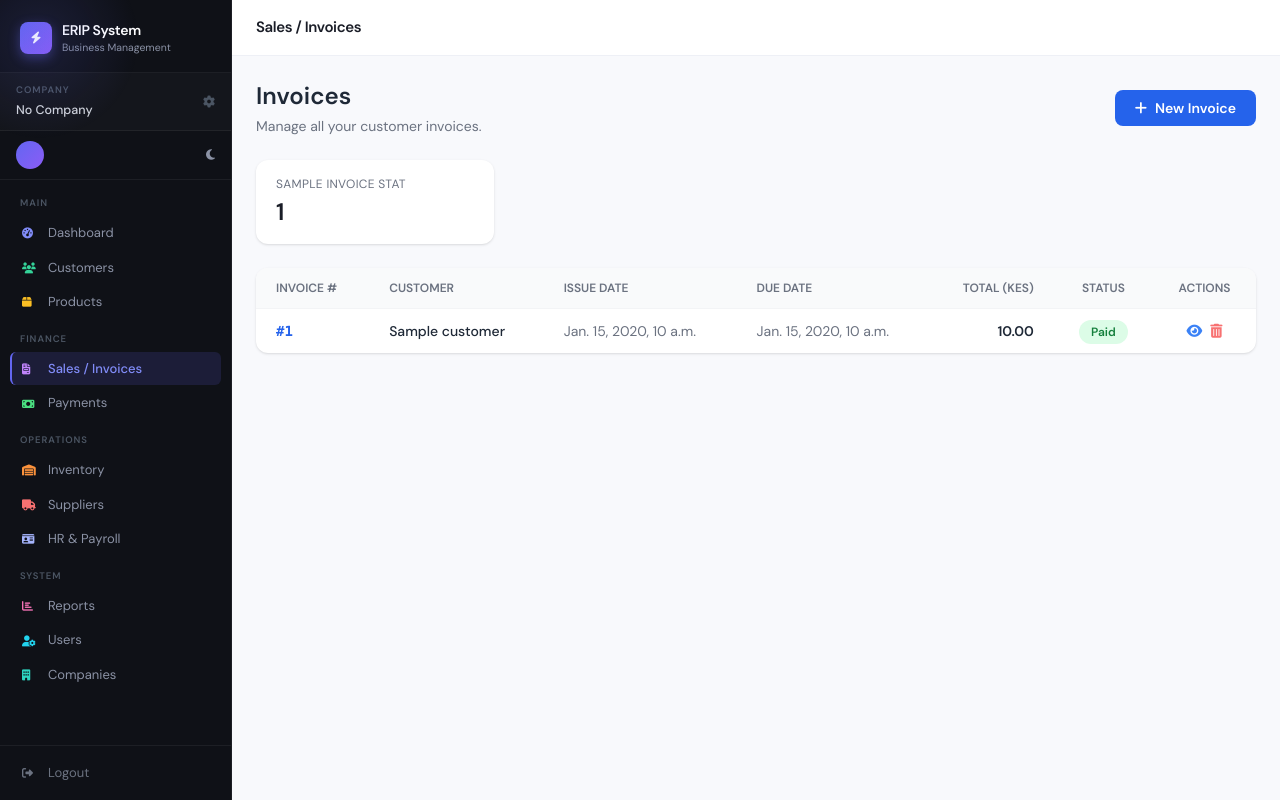
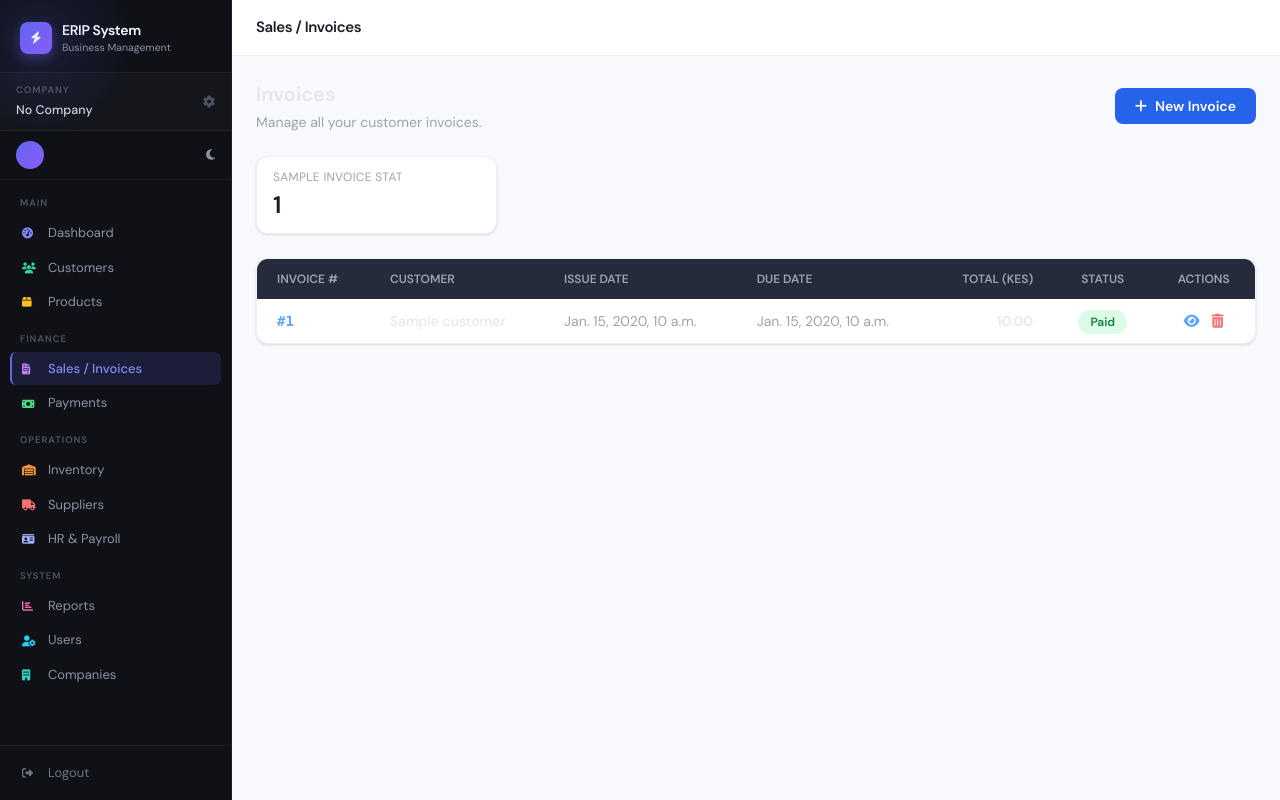
Before and after one commit to Mufa-a/erip-system, a Django app: template templates/sales/invoice_list.html in a window 1280 px wide. Run offline with Django 5.2, Linux system fonts and the light colour scheme; the template is opened without the code that fills it: most values are stand-ins (such as "Sample title", 1, 10 or a date in 2020); some libraries are stand-ins or nearby versions.

Commit message:
list fix

```diff
--- a/templates/sales/invoice_list.html
+++ b/templates/sales/invoice_list.html
@@ -3,33 +3,35 @@
 {% block page_title %}Sales / Invoices{% endblock %}
 {% block content %}
 
-<div class="flex justify-between items-center mb-6">
+<!-- Header -->
+<div class="flex flex-col sm:flex-row sm:items-center justify-between gap-3 mb-6">
   <div>
-    <h2 class="text-2xl font-bold text-gray-800">Invoices</h2>
-    <p class="text-gray-500 text-sm mt-1">Manage all your customer invoices.</p>
+    <h2 class="text-xl font-bold" style="color:var(--text-main, #e5e7eb);">Invoices</h2>
+    <p class="text-sm mt-1" style="color:var(--text-muted, #9ca3af);">Manage all your customer invoices.</p>
   </div>
   <a href="{% url 'invoice_create' %}"
-    class="bg-blue-600 text-white px-5 py-2 rounded-lg hover:bg-blue-700 transition text-sm font-semibold flex items-center gap-2">
+    class="bg-blue-600 text-white px-5 py-2 rounded-lg hover:bg-blue-700 transition text-sm font-semibold flex items-center gap-2 w-fit">
     <i class="fas fa-plus"></i> New Invoice
   </a>
 </div>
 
 <!-- Stats strip -->
-<div class="grid grid-cols-2 md:grid-cols-4 gap-4 mb-6">
+<div class="grid grid-cols-2 md:grid-cols-4 gap-3 mb-6">
   {% for label, color, status_key in invoice_stats %}
-  <div class="bg-white rounded-xl shadow px-5 py-4">
-    <p class="text-xs text-gray-500 uppercase tracking-wide">{{ label }}</p>
+  <div class="rounded-xl shadow px-4 py-3" style="background:var(--card-bg, #1e2330); border:1px solid var(--card-border, #2d3448);">
+    <p class="text-xs uppercase tracking-wide" style="color:var(--text-muted, #9ca3af);">{{ label }}</p>
     <p class="text-2xl font-bold {{ color }} mt-1">{{ invoices|length }}</p>
   </div>
   {% endfor %}
 </div>
 
-<!-- Table -->
-<div class="bg-white rounded-xl shadow overflow-hidden">
+<!-- DESKTOP: Table -->
+<div class="hidden md:block rounded-xl shadow overflow-hidden" style="background:var(--card-bg, #1e2330); border:1px solid var(--card-border, #2d3448);">
   {% if invoices %}
-  <table class="w-full text-sm">
+  <div class="overflow-x-auto">
+    <table class="w-full text-sm" style="min-width:700px;">
       <thead>
-      <tr class="bg-gray-50 text-gray-500 uppercase text-xs border-b border-gray-100">
+        <tr class="text-xs uppercase" style="background:var(--table-head-bg, #252b3b); color:var(--text-muted, #9ca3af);">
           <th class="px-5 py-3 text-left">Invoice #</th>
           <th class="px-5 py-3 text-left">Customer</th>
           <th class="px-5 py-3 text-left">Issue Date</th>
@@ -39,16 +41,16 @@
           <th class="px-5 py-3 text-center">Actions</th>
         </tr>
       </thead>
-    <tbody class="divide-y divide-gray-50">
+      <tbody class="divide-y" style="border-color:var(--card-border, #2d3448);">
         {% for inv in invoices %}
-      <tr class="hover:bg-gray-50 transition">
-        <td class="px-5 py-3 font-mono text-blue-600 font-semibold">
-          <a href="{% url 'invoice_detail' inv.pk %}">#{{ inv.invoice_number }}</a>
+        <tr class="hover:opacity-80 transition">
+          <td class="px-5 py-3 font-mono font-semibold">
+            <a href="{% url 'invoice_detail' inv.pk %}" class="text-blue-400 hover:text-blue-300">#{{ inv.invoice_number }}</a>
           </td>
-        <td class="px-5 py-3 text-gray-800 font-medium">{{ inv.customer.name }}</td>
-        <td class="px-5 py-3 text-gray-500">{{ inv.issue_date }}</td>
-        <td class="px-5 py-3 text-gray-500">{{ inv.due_date }}</td>
-        <td class="px-5 py-3 text-right font-semibold text-gray-800">{{ inv.total|floatformat:2 }}</td>
+          <td class="px-5 py-3 font-medium" style="color:var(--text-main, #e5e7eb);">{{ inv.customer.name }}</td>
+          <td class="px-5 py-3" style="color:var(--text-muted, #9ca3af);">{{ inv.issue_date }}</td>
+          <td class="px-5 py-3" style="color:var(--text-muted, #9ca3af);">{{ inv.due_date }}</td>
+          <td class="px-5 py-3 text-right font-semibold" style="color:var(--text-main, #e5e7eb);">{{ inv.total|floatformat:2 }}</td>
           <td class="px-5 py-3 text-center">
             {% if inv.status == 'paid' %}
               <span class="bg-green-100 text-green-700 px-3 py-1 rounded-full text-xs font-semibold">Paid</span>
@@ -59,25 +61,28 @@
             {% elif inv.status == 'sent' %}
               <span class="bg-blue-100 text-blue-700 px-3 py-1 rounded-full text-xs font-semibold">Sent</span>
             {% elif inv.status == 'cancelled' %}
-            <span class="bg-gray-100 text-gray-500 px-3 py-1 rounded-full text-xs font-semibold">Cancelled</span>
+              <span class="bg-gray-700 text-gray-300 px-3 py-1 rounded-full text-xs font-semibold">Cancelled</span>
             {% else %}
-            <span class="bg-gray-100 text-gray-600 px-3 py-1 rounded-full text-xs font-semibold">Draft</span>
+              <span class="bg-gray-700 text-gray-300 px-3 py-1 rounded-full text-xs font-semibold">Draft</span>
             {% endif %}
           </td>
           <td class="px-5 py-3 text-center">
-          <div class="flex justify-center gap-2">
-            <a href="{% url 'invoice_detail' inv.pk %}" title="View"
-              class="text-blue-500 hover:text-blue-700"><i class="fas fa-eye"></i></a>
-            <a href="{% url 'invoice_delete' inv.pk %}" title="Delete"
-              class="text-red-400 hover:text-red-600"><i class="fas fa-trash-alt"></i></a>
+            <div class="flex justify-center gap-3">
+              <a href="{% url 'invoice_detail' inv.pk %}" title="View" class="text-blue-400 hover:text-blue-300">
+                <i class="fas fa-eye"></i>
+              </a>
+              <a href="{% url 'invoice_delete' inv.pk %}" title="Delete" class="text-red-400 hover:text-red-300">
+                <i class="fas fa-trash-alt"></i>
+              </a>
             </div>
           </td>
         </tr>
         {% endfor %}
       </tbody>
     </table>
+  </div>
   {% else %}
-  <div class="text-center py-20 text-gray-400">
+  <div class="text-center py-20" style="color:var(--text-muted, #9ca3af);">
     <i class="fas fa-file-invoice text-5xl mb-4 block"></i>
     <p class="text-lg font-medium">No invoices yet</p>
     <p class="text-sm mb-6">Create your first invoice to get started.</p>
@@ -89,4 +94,75 @@
   {% endif %}
 </div>
 
+<!-- MOBILE: Card layout -->
+<div class="md:hidden flex flex-col gap-3">
+  {% if invoices %}
+    {% for inv in invoices %}
+    <div class="rounded-xl p-4" style="background:var(--card-bg, #1e2330); border:1px solid var(--card-border, #2d3448);">
+
+      <!-- Top row: Invoice number + Status -->
+      <div class="flex items-center justify-between mb-3">
+        <a href="{% url 'invoice_detail' inv.pk %}" class="font-mono font-bold text-blue-400 hover:text-blue-300 text-sm">
+          #{{ inv.invoice_number }}
+        </a>
+        {% if inv.status == 'paid' %}
+          <span class="bg-green-100 text-green-700 px-2 py-0.5 rounded-full text-xs font-semibold">Paid</span>
+        {% elif inv.status == 'partial' %}
+          <span class="bg-yellow-100 text-yellow-700 px-2 py-0.5 rounded-full text-xs font-semibold">Partial</span>
+        {% elif inv.status == 'overdue' %}
+          <span class="bg-red-100 text-red-700 px-2 py-0.5 rounded-full text-xs font-semibold">Overdue</span>
+        {% elif inv.status == 'sent' %}
+          <span class="bg-blue-100 text-blue-700 px-2 py-0.5 rounded-full text-xs font-semibold">Sent</span>
+        {% elif inv.status == 'cancelled' %}
+          <span class="bg-gray-700 text-gray-300 px-2 py-0.5 rounded-full text-xs font-semibold">Cancelled</span>
+        {% else %}
+          <span class="bg-gray-700 text-gray-300 px-2 py-0.5 rounded-full text-xs font-semibold">Draft</span>
+        {% endif %}
+      </div>
+
+      <!-- Customer name + Total -->
+      <div class="flex items-center justify-between mb-3">
+        <p class="font-semibold text-sm" style="color:var(--text-main, #e5e7eb);">{{ inv.customer.name }}</p>
+        <p class="font-bold text-sm" style="color:var(--text-main, #e5e7eb);">KES {{ inv.total|floatformat:2 }}</p>
+      </div>
+
+      <!-- Dates -->
+      <div class="grid grid-cols-2 gap-2 text-xs mb-3">
+        <div>
+          <p style="color:var(--text-muted, #9ca3af);">Issue Date</p>
+          <p class="font-medium mt-0.5" style="color:var(--text-main, #e5e7eb);">{{ inv.issue_date }}</p>
+        </div>
+        <div>
+          <p style="color:var(--text-muted, #9ca3af);">Due Date</p>
+          <p class="font-medium mt-0.5" style="color:var(--text-main, #e5e7eb);">{{ inv.due_date }}</p>
+        </div>
+      </div>
+
+      <!-- Actions -->
+      <div class="flex gap-2 pt-2" style="border-top:1px solid var(--card-border, #2d3448);">
+        <a href="{% url 'invoice_detail' inv.pk %}"
+          class="flex-1 bg-blue-600 text-white px-3 py-2 rounded-lg text-xs hover:bg-blue-700 text-center font-medium">
+          <i class="fas fa-eye mr-1"></i> View
+        </a>
+        <a href="{% url 'invoice_delete' inv.pk %}"
+          class="flex-1 bg-red-100 text-red-700 px-3 py-2 rounded-lg text-xs hover:bg-red-200 text-center font-medium">
+          <i class="fas fa-trash-alt mr-1"></i> Delete
+        </a>
+      </div>
+
+    </div>
+    {% endfor %}
+  {% else %}
+  <div class="rounded-xl p-10 text-center" style="background:var(--card-bg, #1e2330); border:1px solid var(--card-border, #2d3448); color:var(--text-muted, #9ca3af);">
+    <i class="fas fa-file-invoice text-4xl mb-3 block"></i>
+    <p class="font-medium mb-1">No invoices yet</p>
+    <p class="text-xs mb-5">Create your first invoice to get started.</p>
+    <a href="{% url 'invoice_create' %}"
+      class="bg-blue-600 text-white px-5 py-2 rounded-lg hover:bg-blue-700 transition text-sm font-semibold">
+      <i class="fas fa-plus mr-1"></i> Create Invoice
+    </a>
+  </div>
+  {% endif %}
+</div>
+
 {% endblock %}
```
Also changed, not shown: templates/accounts/user_list.html (+18 -20 lines). Lines whose indentation alone changed are shown as unchanged.
